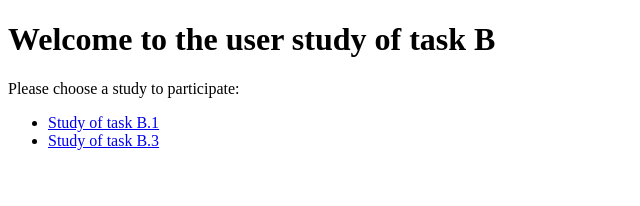
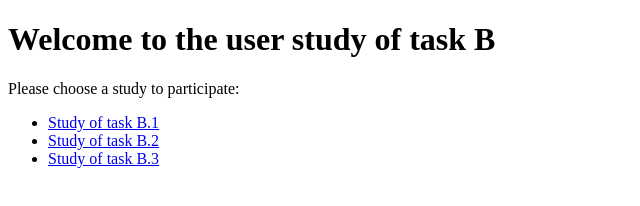
Before and after one commit to TJHexler/MCI_Sheet2_TaskB, a plain HTML site: page index.html in a window 1280 px wide. Shown: the whole page, without its empty margins (0-640 px from the left). Drawn offline with Linux system fonts and the light colour scheme.

Commit message:
added B2 link

```diff
--- a/index.html
+++ b/index.html
@@ -10,6 +10,7 @@
     <p>Please choose a study to participate:</p>
     <ul>
         <li><a href="B1Group7.html">Study of task B.1</a></li>
+        <li><a href="B2Group7.html">Study of task B.2</a></li>
         <li><a href="B3Group7.html">Study of task B.3</a></li>
     </ul>
 </body>
```
